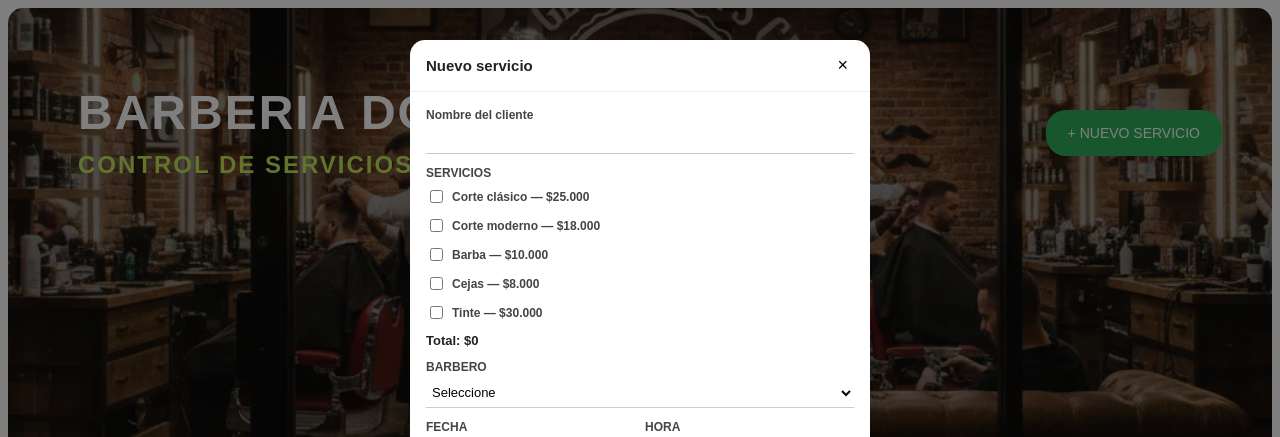
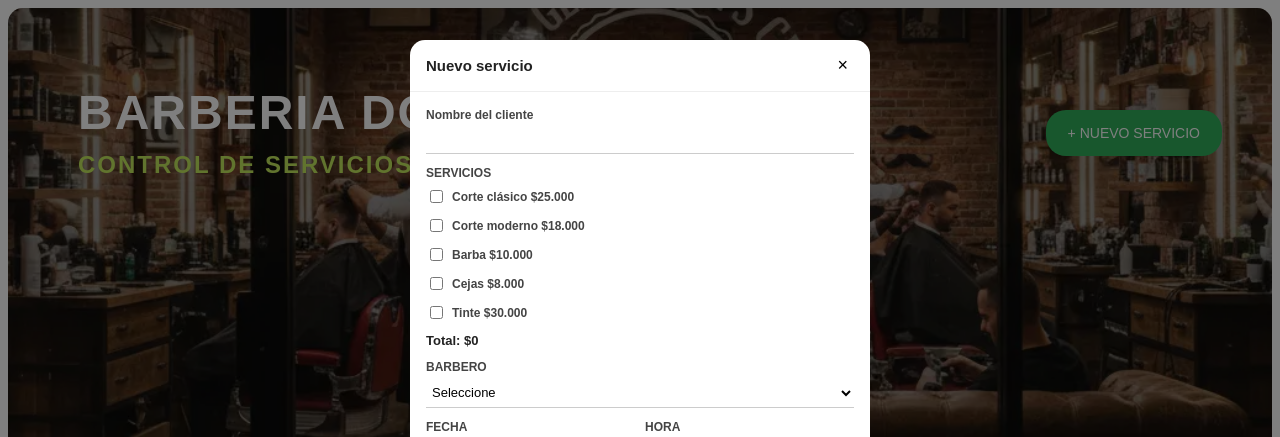
Before and after one commit to Juanda-29/barberia, a Vue app: page / in a window 1280 px wide. Both pictures are taken after a click on the button "+ NUEVO SERVICIO". Shown: the top 437 px of the page. Built offline with nearby package versions, Linux system fonts and the light colour scheme.

Commit message:
Remove dash from price display in App.vue

```diff
--- a/src/App.vue
+++ b/src/App.vue
@@ -374,7 +374,7 @@ function listaServicios(servicio) {
                 v-model="form.tipos"
                 @change="actualizarPrecio"
               />
-              {{ tipo }} — ${{ preciosServicios[tipo].toLocaleString('es-CO') }}
+              {{ tipo }} ${{ preciosServicios[tipo].toLocaleString('es-CO') }}
             </label>
 
             <p class="total-preview">
```
